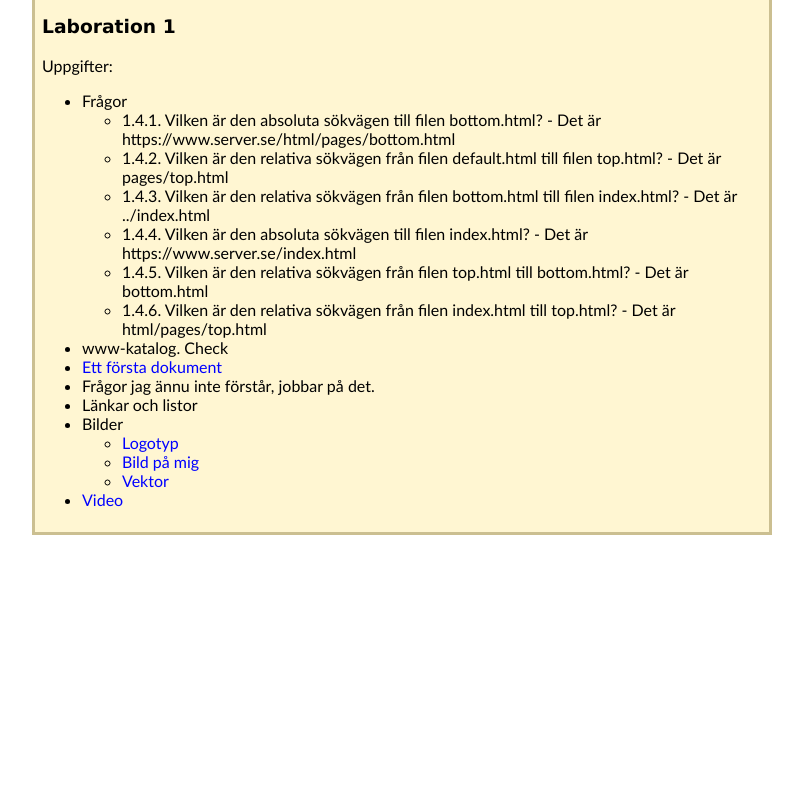
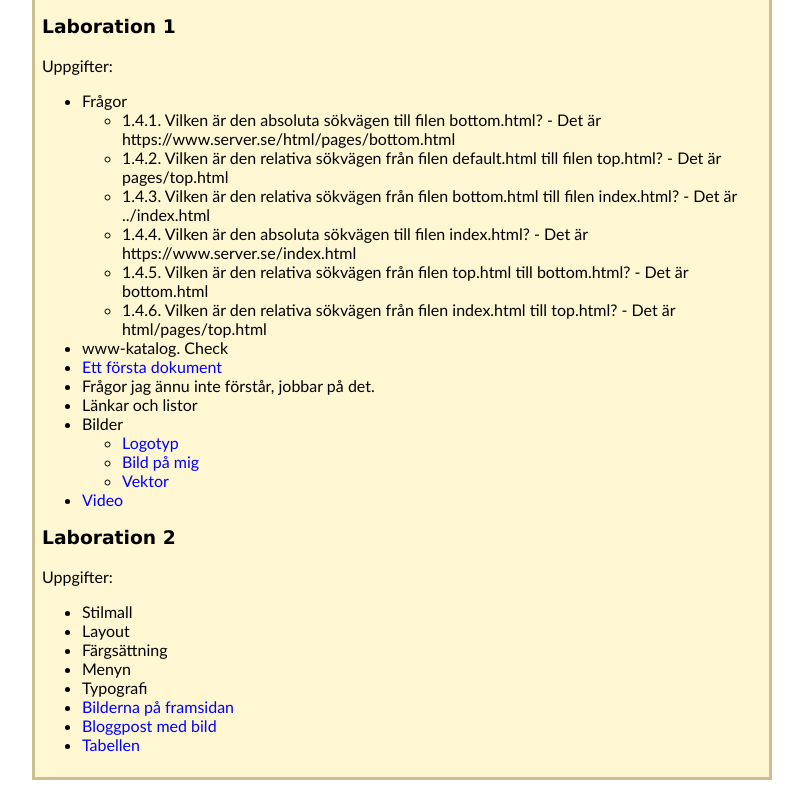
Before and after one commit to MarkusGirdland/1ik415-mg222pi-laborationer, a plain HTML site: page pages/laborationer.html in a window 1280 px wide. Shown: the part 521-1309 px from the top of the page, without its empty margins (348-1151 px from the left). Before the commit the page ends 1064 px from the top, so only its background shows below. Drawn offline with Linux system fonts and the light colour scheme.

Commit message:
Skrivit till laboration 2 på laborationssidan samt lagt in kommentarer i html koden

```diff
--- a/pages/laborationer.html
+++ b/pages/laborationer.html
@@ -14,6 +14,8 @@
                 <h1>Laborationer</h1>
             </div>
 
+            <!-- Meny -->
+
             <div id="navigation">
                 <h3>Navigering</h3>
                     <ul id="meny">
@@ -23,6 +25,8 @@
                         <li class="lista"><a id="aTaggD" href="kontakt.html">Kontakt</a></li>
                     </ul>
             </div>
+
+            <!-- Innehåll -->
 
             <div id="content">
                 <h2>Webbteknisk Introduktion</h2>
@@ -89,6 +93,8 @@
 
                 </table>
 
+                <!-- Laborationslistning -->
+
                 <h3 id="Laboration-1">Laboration 1</h3>                       <!-- Första Laboration -->
                 <p>Uppgifter:</p>
                 <ul>
@@ -116,6 +122,20 @@
                     </li>
                     <li><a href="../Index.html#Videoklipp">Video</a></li>
                 </ul>
+
+                <h3 id="Laboration-2">Laboration 2</h3>
+                <p>Uppgifter:</p>
+
+                <ul>
+                    <li>Stilmall</li>
+                    <li>Layout</li>
+                    <li>Färgsättning</li>
+                    <li>Menyn</li>
+                    <li>Typografi</li>
+                    <li><a href="../Index.html">Bilderna på framsidan</a></li>
+                    <li><a href="../Index.html#realBlog">Bloggpost med bild</a></li>
+                    <li><a href="laborationer.html#Tabellen">Tabellen</a></li>
+                </ul>
             </div>
         </div>
     </body>
```
Also changed, not shown: Index.html (+9 -0 lines), pages/kontakt.html (+4 -0 lines), pages/presentation.html (+8 -0 lines).
